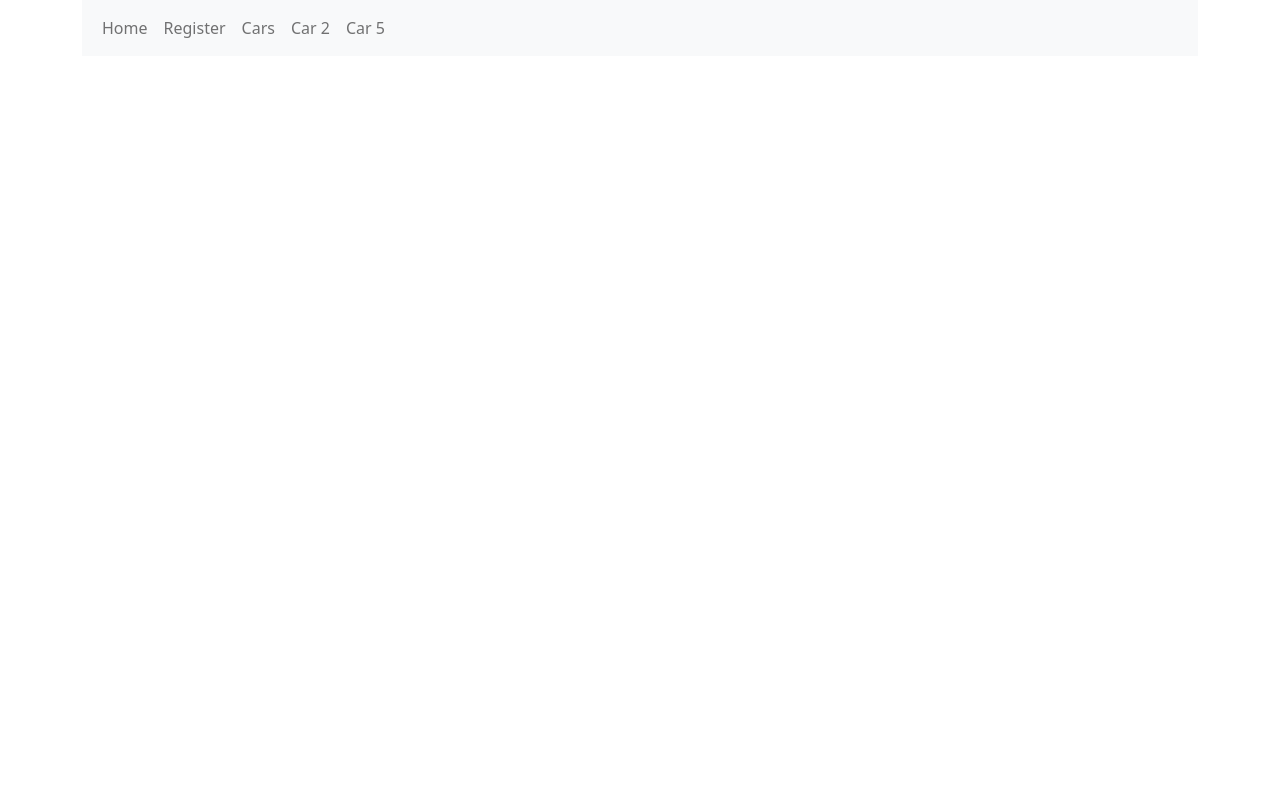
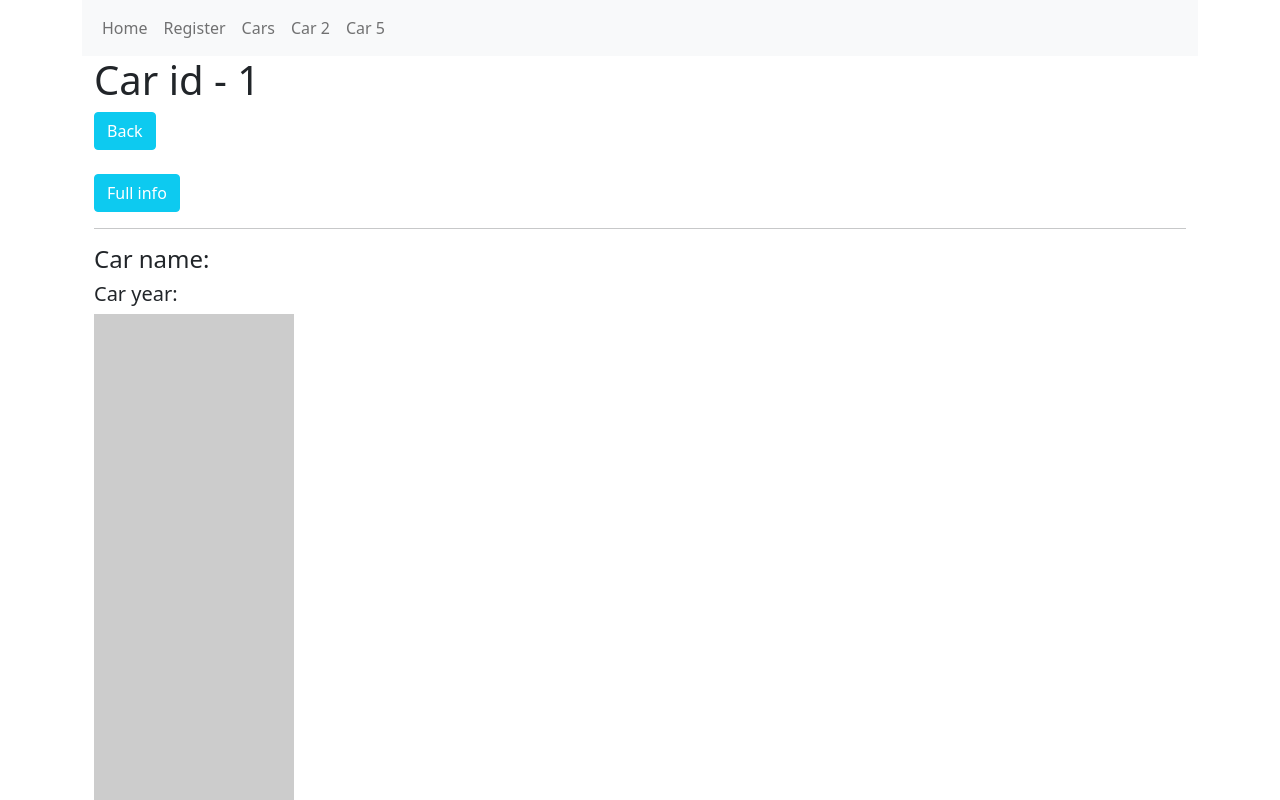
Before and after one commit to Chopper356/vue-start, a Vue app: page /car/1/full in a window 1280 px wide. Shown: the top 800 px of the page. Built offline with nearby package versions, Linux system fonts and the light colour scheme.

Commit message:
Protect routes, lazy load and redirect

```diff
--- a/src/App.vue
+++ b/src/App.vue
@@ -48,4 +48,5 @@ export default {
 	.nav-item.active a {
 		color: #3498db !important;
 	}
+
 </style>>
--- a/src/pages/Car.vue
+++ b/src/pages/Car.vue
@@ -1,6 +1,14 @@
 <template>
 	<div class="container">
 		<h1>Car id - {{ id }}</h1>
+
+		<button class="btn btn-cm btn-info" @click="goBackToCars">Back</button>
+		<br>
+		<router-link tag="button" class="btn btn-info mt-4" :to="{name: 'carFull', params: {id}, query:{name: 'Ford', year: 2012}, hash: '#scroll'}">Full info</router-link>
+
+		<hr>
+
+		<router-view></router-view>
 	</div>
 </template>
 
@@ -11,10 +19,28 @@ export default {
 			id: this.$route.params['id'],
 		}
 	},
+	methods: {
+		goBackToCars() {
+			this.$router.push("/cars");
+		}
+	},
 	watch: {
 		$route(toR) {
 			this.id = toR.params['id'];
 		}
+	},
+	beforeRouteLeave(to, from, next) {
+		if (window.confirm('Are you sore to want leave?')) {
+			next();
+		} else {
+			next(false);
+		}
 	}
 }
 </script>
+
+<style>
+	button {
+		color: white !important;
+	}
+</style>
--- /dev/null
+++ b/src/pages/CarFull.vue
@@ -0,0 +1,35 @@
+<template>
+	<div>
+		<h4>Car name: {{ $route.query.name }}</h4>
+		<h5>Car year: {{ year }}</h5>
+
+		<div class="scroll"></div>
+
+		<div id="scroll">Hello from the bottom</div>
+
+		<div class="scroll"></div>
+	</div>
+</template>
+
+<script>
+export default {
+	computed: {
+		year() {
+			return this.$route.query.year
+		}
+	},
+	beforeRouteEnter(to, from, next) {
+		console.log("Route enter");
+
+		next();
+	}
+}
+</script>
+
+<style>
+	.scroll {
+		height: 1200px;
+		width: 200px;
+		background-color: #ccc;
+	}
+</style>
--- /dev/null
+++ b/src/pages/Error.vue
@@ -0,0 +1,27 @@
+<template>
+	<div class="container">
+		<div class="row">
+			<div class="col-md-12">
+				<div class="error-template">
+					<h1>
+						Oops!</h1>
+					<h2>
+						404 Not Found</h2>
+					<div class="error-details">
+						Sorry, an error has occured, Requested page not found!
+					</div>
+				</div>
+			</div>
+		</div>
+	</div>
+</template>
+
+<script>
+export default {
+
+}
+</script>
+
+<style>
+
+</style>
--- a/src/routes.js
+++ b/src/routes.js
@@ -1,8 +1,29 @@
 import VueRouter from 'vue-router';
 import Register from './pages/Register';
 import Home from './pages/Home';
-import Cars from './pages/Cars';
-import Car from './pages/Car';
+import ErrorCmp from './pages/Error';
+
+const Cars = resolve => {
+	require.ensure(['./pages/Cars.vue'], () => {
+		resolve (
+			require('./pages/Cars.vue')
+		);
+	});
+};
+const Car = resolve => {
+	require.ensure(['./pages/Car.vue'], () => {
+		resolve (
+			require('./pages/Car.vue')
+		);
+	});
+};
+const CarFull = resolve => {
+	require.ensure(['./pages/CarFull.vue'], () => {
+		resolve (
+			require('./pages/CarFull.vue')
+		);
+	});
+};
 
 export default new VueRouter({
 	routes: [
@@ -16,12 +37,49 @@ export default new VueRouter({
 		},
 		{
 			path: '/cars',
-			component: Cars
+			component: Cars,
+			name: 'cars'
 		},
 		{
 			path: '/car/:id',
-			component: Car
+			component: Car,
+			children: [
+				{
+					path: 'full',
+					component: CarFull,
+					name: 'carFull',
+					beforeEnter(to, from, next) {
+						console.log("beforeEvent true");
+
+						next();
+					}
+				}
+			]
+		},
+		{
+			path: "/none",
+			redirect: {
+				name: 'cars'
+			}
+		},
+		{
+			path: '*',
+			component: ErrorCmp
 		}
 	],
-	mode: 'history'
+	mode: 'history',
+	scrollBehavior(to, from, savePosition) {
+		if (savePosition) {
+			return savePosition
+		}
+
+		if (to.hash) {
+			return { selector: to.hash }
+		}
+
+		return {
+			x: 0,
+			y: 500
+		}
+	}
 });
```
